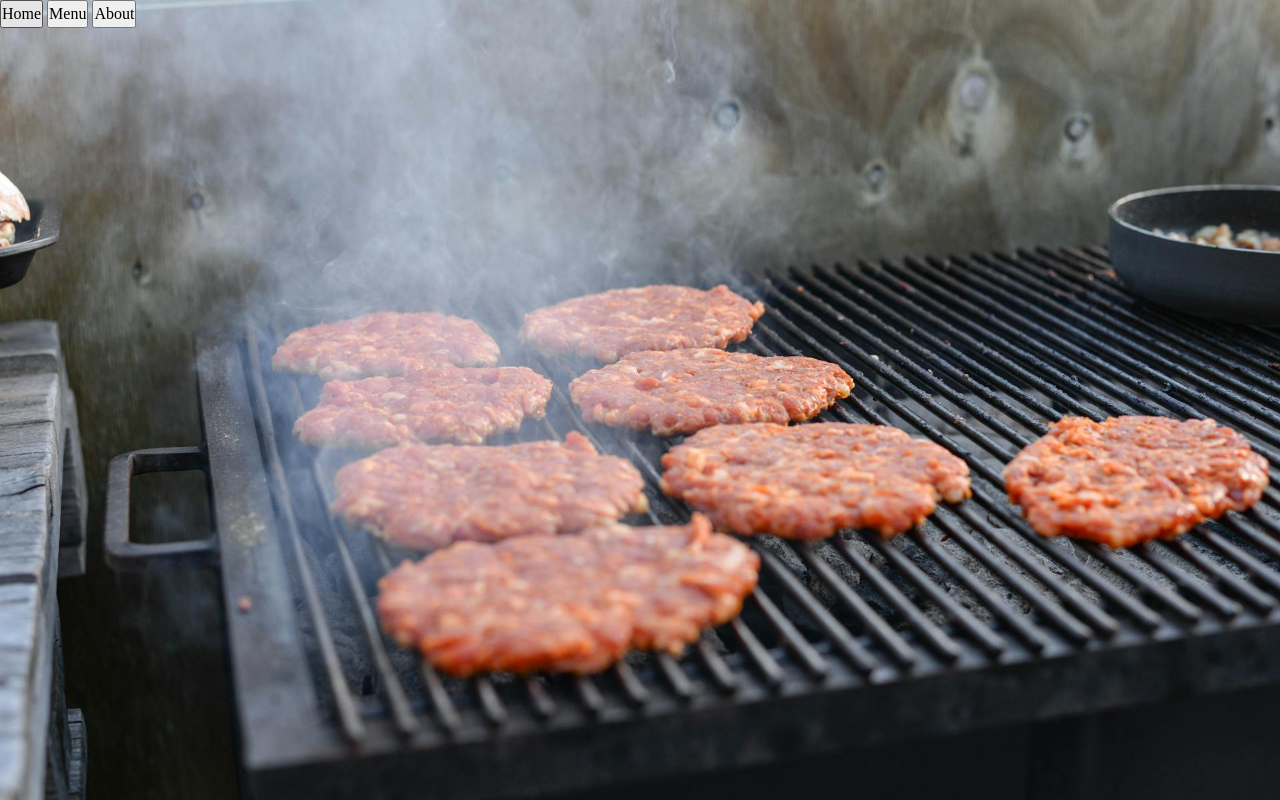
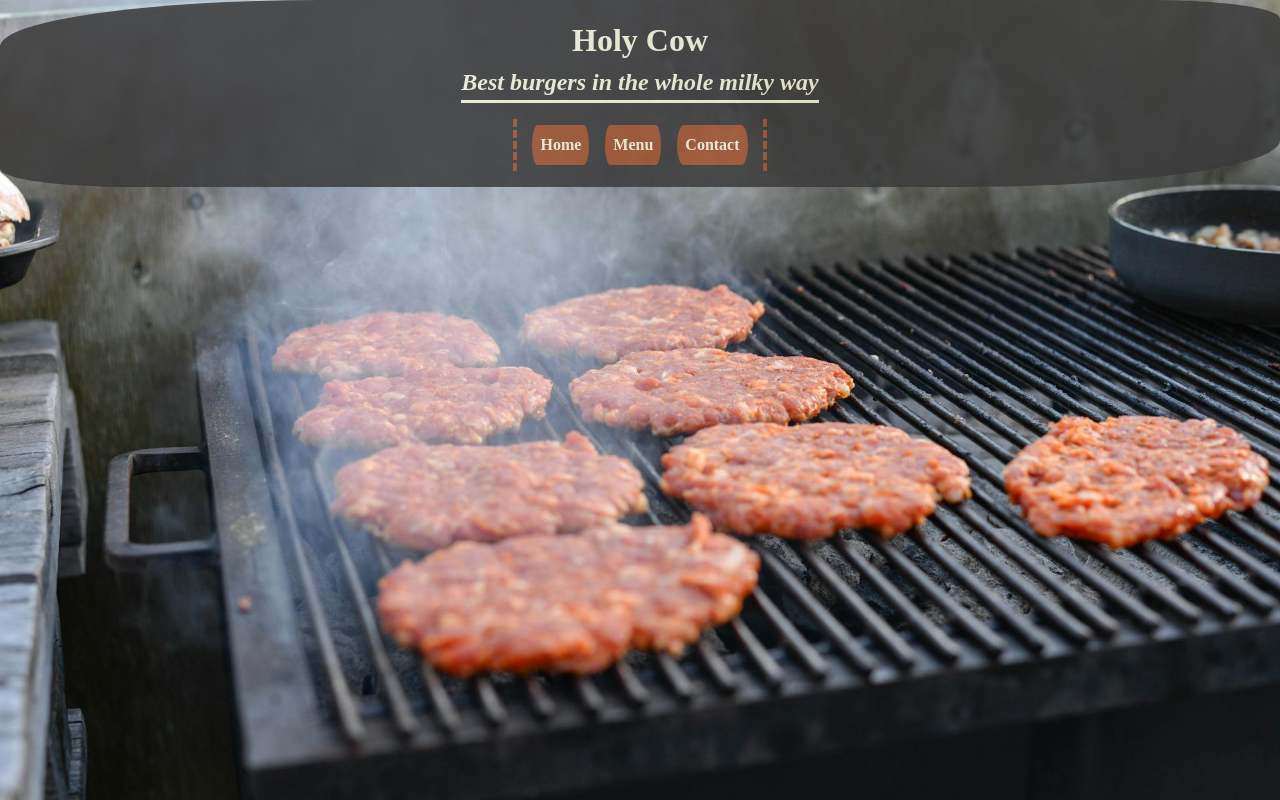
Before and after one commit to Jackob2004/odin-restaurant-page, a website built with webpack: page src/template.html in a window 1280 px wide. Built offline with nearby package versions, Linux system fonts and the light colour scheme.

Commit message:
Style and finish header structure
Add headings.

Style header and its elements.

```diff
--- a/src/styles.css
+++ b/src/styles.css
@@ -1,3 +1,10 @@
+:root {
+    --pallete-gray: #3A3A3A;
+    --pallete-rust: #A0522D;
+    --pallete-cream: #F5F5DC;
+    --pallete-brown: #8B4513;
+}
+
 body {
     height: 100vh;
 
@@ -6,3 +13,48 @@ body {
     background-position: center;
     background-repeat: no-repeat;
 }
+
+header {
+    display: flex;
+    flex-direction: column;
+    justify-content: center;
+    align-items: center;
+
+    padding: 1rem;
+    background-color: var(--pallete-gray);
+    color: var(--pallete-cream);
+    opacity: 0.85;
+    border-radius: 25% 10%;
+}
+
+header h2 {
+    border-bottom: 3px solid var(--pallete-cream);
+    font-style: italic;
+}
+
+header h2:hover {
+    border-bottom: 3px solid #1e1e1c;
+}
+
+nav {
+    display: flex;
+    gap: 1rem;
+
+    margin-top: 1rem;
+    padding: 6px 15px;
+    border-right: 4px dashed var(--pallete-rust);
+    border-left: 4px dashed var(--pallete-rust);
+}
+
+button {
+    padding: 0.5rem;
+    background-color: var(--pallete-rust);
+    color: var(--pallete-cream);
+    font-weight: bold;
+    border: none;
+    border-radius: 10% / 50%;
+}
+
+button:hover {
+   background-color: #b6613a;
+}
--- a/src/template.html
+++ b/src/template.html
@@ -7,11 +7,15 @@
 </head>
 <body>
     <header>
+        <h1>Holy Cow</h1>
+        <h2>Best burgers in the whole milky way</h2>
+
         <nav>
-            <button>Home</button>
-            <button>Menu</button>
-            <button>About</button>
+            <button type="button" id="btn-home">Home</button>
+            <button type="button" id="btn-menu">Menu</button>
+            <button type="button" id="btn-contact">Contact</button>
         </nav>
+
     </header>
 
     <div id="content">
```
